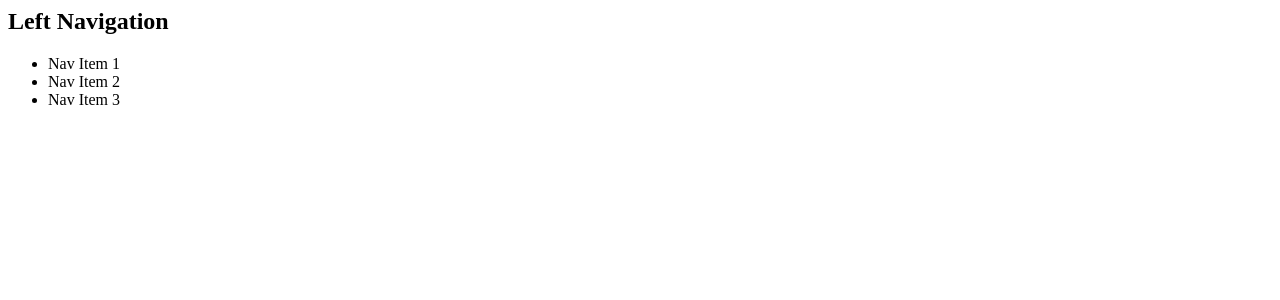
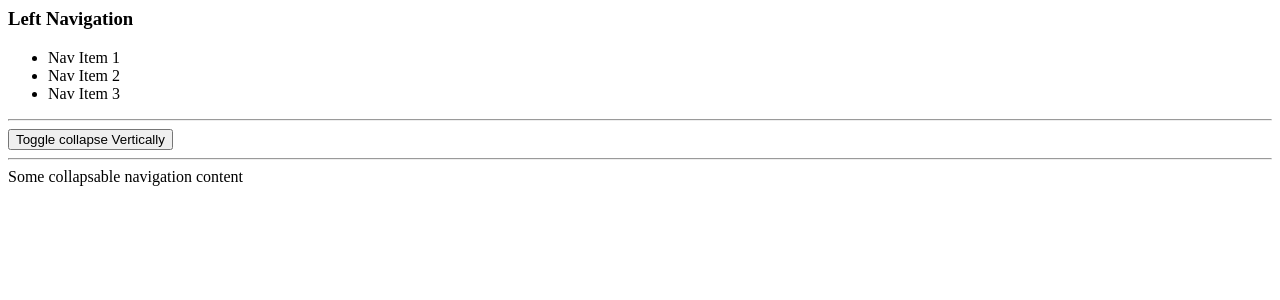
Before and after one commit to meiriv/sailsAngularApp, a web app: file assets/templates/navigation.html in a window 1280 px wide. Shown: the top 300 px of the page. Run offline with its HTML, style and script files only (its server is not run), Linux system fonts and the light colour scheme.

Commit message:
toggle collapse navigation content

```diff
--- a/assets/js/controllers/ApplicationController.js
+++ b/assets/js/controllers/ApplicationController.js
@@ -41,5 +41,10 @@
 	    	  		$scope.mainWidthStyle={'width': '70%'};
 	    	  	};
 	    }
+
+	    //left navigation collapse settings
+	    $scope.isNavCollapsed = true;
+		$scope.isCollapsed = false;
+		$scope.isCollapsedHorizontal = false;
 	}
 }());
--- a/assets/templates/navigation.html
+++ b/assets/templates/navigation.html
@@ -8,7 +8,7 @@
 <div class="leftNavigationPanel">
 
 	<div>
-			<h2>Left Navigation</h2>
+			<h3>Left Navigation</h3>
 	</div>
 
 	<div>
@@ -19,4 +19,9 @@
 		</ul>
 	</div>
 
-</div>
+	<hr>
+	<button type="button" class="btn btn-primary" ng-click="isCollapsed = !isCollapsed">Toggle collapse Vertically</button>
+	<hr>
+	<div uib-collapse="isCollapsed">
+		<div class="well well-lg">Some collapsable navigation content</div>
+	</div>
```
